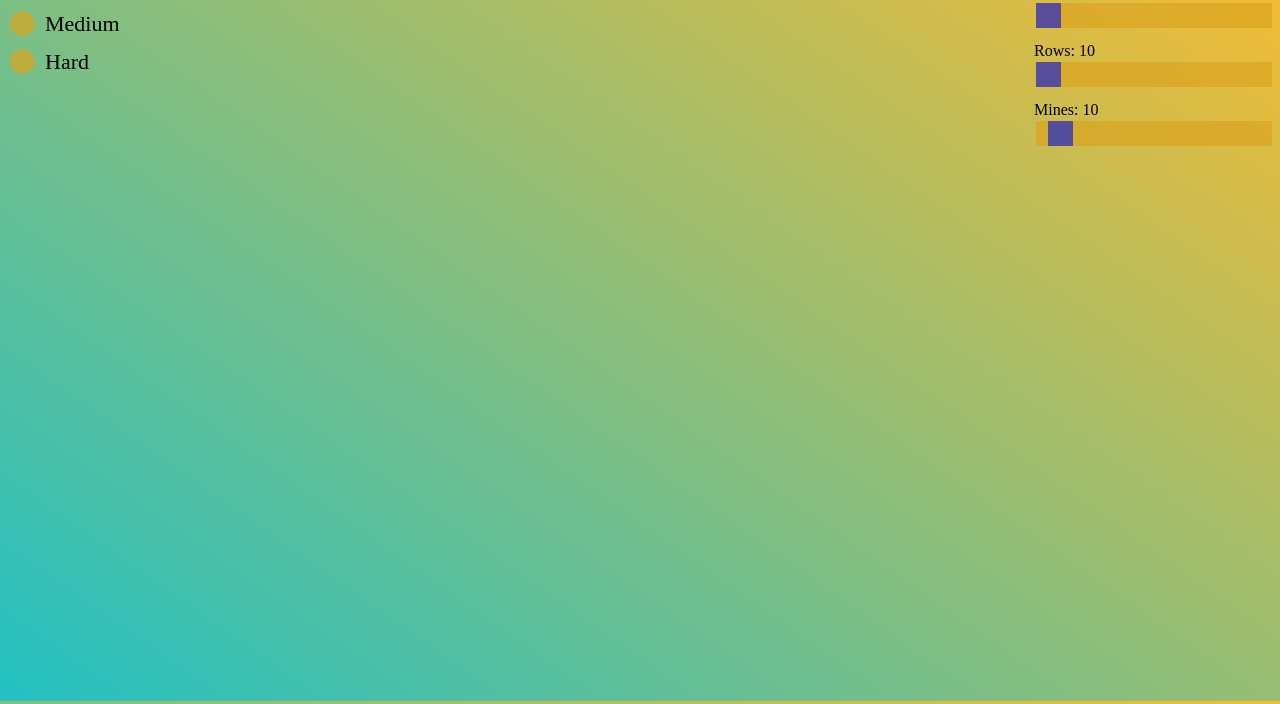
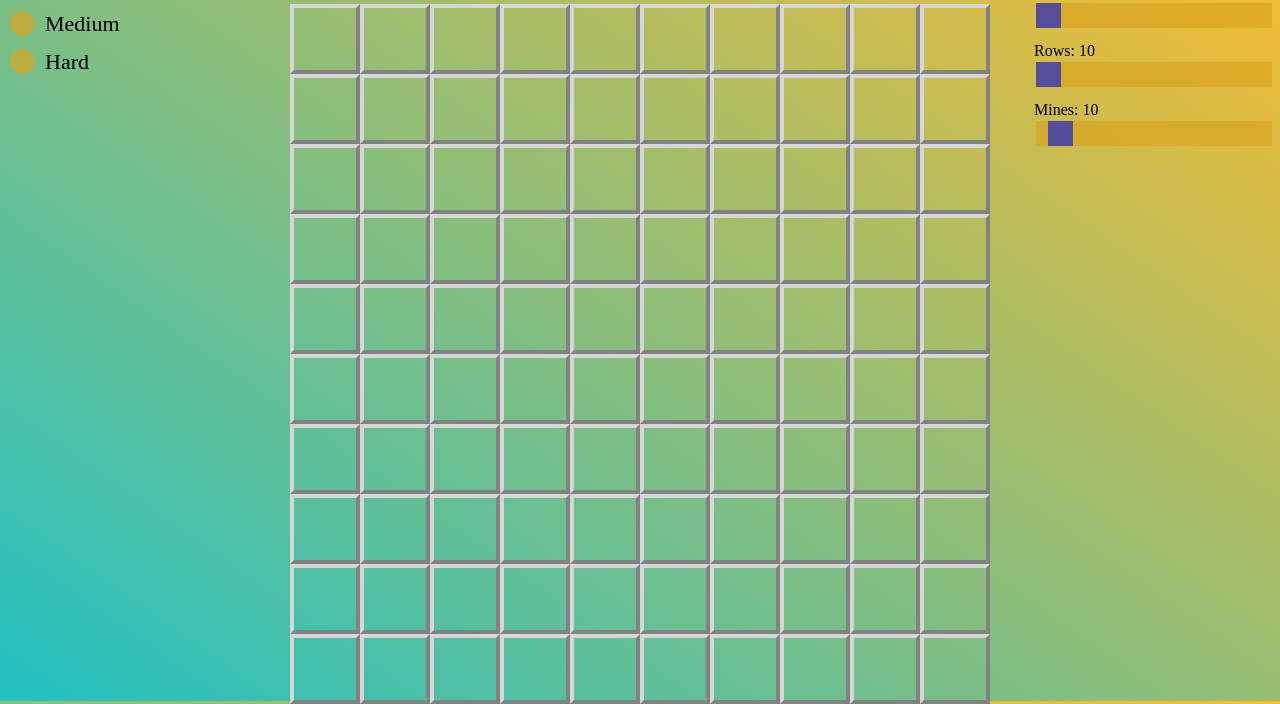
Before and after one commit to smark-1/MineSweeper, a plain HTML site: page index.html in a window 1280 px wide. Shown: the part 99-803 px from the top of the page. Drawn offline with Linux system fonts and the light colour scheme.

Commit message:
undo temp

```diff
--- a/index.html
+++ b/index.html
@@ -96,6 +96,6 @@
                 </div>
             </div>
         </div>
-<!--        <script src="index.js"></script>-->
+        <script src="index.js"></script>
     </body>
 </html>
```
